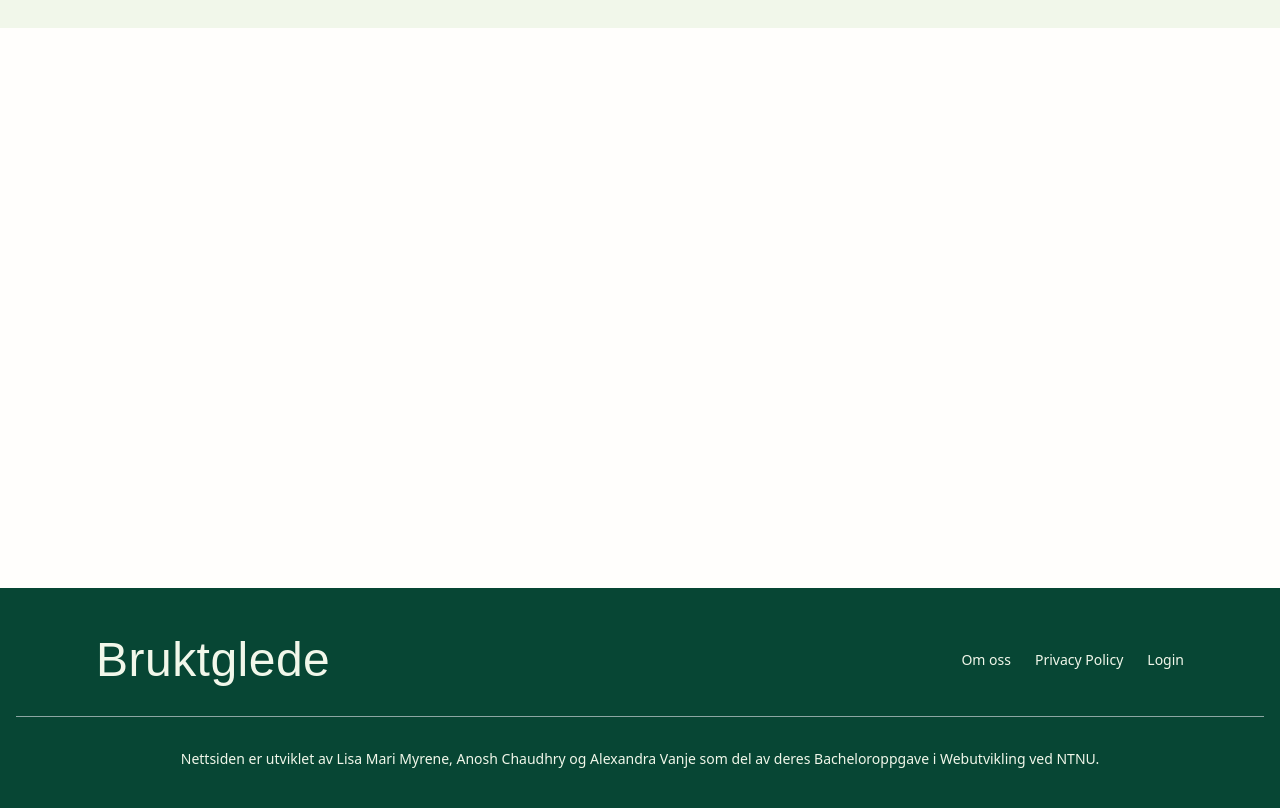
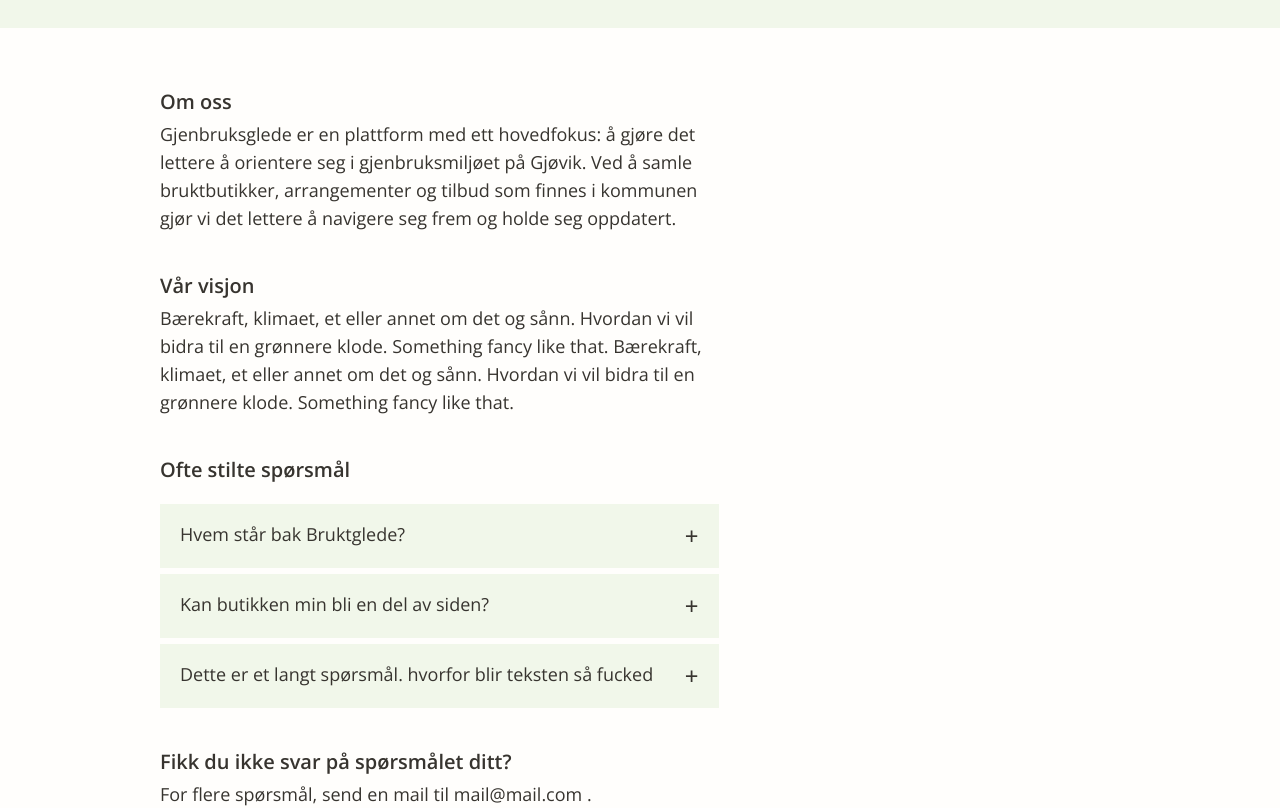
Before and after one commit to BWU-Project-2024/bruktglede, a Next.js app: page /omoss in a window 1280 px wide. Shown: the part 280-1088 px from the top of the page. Built offline with nearby package versions, Linux system fonts and the light colour scheme; no server answers; a web font is replaced by a local one.

Commit message:
om oss + diverse

```diff
--- /dev/null
+++ b/components/Accordion.jsx
@@ -0,0 +1,21 @@
+"use client";
+
+import { useState } from "react";
+
+
+export const Accordion = ({question, answer}) => {
+    const [accordionOpen, setAccordionOpen] = useState(false);
+    return (
+        <div className="mt-1.5">
+            <div className="bg-ivory-default py-1 my-1">
+                <button onClick={() => setAccordionOpen(!accordionOpen)} className="flex justify-between w-full py-2 px-2 md:py-3 md:px-5">
+                    <h3 className={`text-base md:text-lg font-opensans text-left ${accordionOpen ? 'font-semibold' : ''}`}>{question}</h3>
+                    {accordionOpen ?  <span className="text-2xl">-</span> :  <span className="text-2xl">+</span> }
+                </button>
+                <div className={`grid overflow-hidden transition-all duration-300 ease-in-out ${accordionOpen ? 'grid-rows-[1fr] opacity-100' : 'grid-rows-[0fr] opacity-0'}`}>
+                    <div className="overflow-hidden"><p className="pt-5 pl-2 pb-4 text-sm md:text-base lg:text-lg md:px-5">{answer}</p></div>
+                </div>
+            </div>
+        </div>
+    );
+}
--- a/components/Header.jsx
+++ b/components/Header.jsx
@@ -2,7 +2,7 @@ export const Header = ({ title, description }) => {
     return (
         <header className="bg-ivory-default h-40 mb-5 overflow-hidden lg:h-60">
             <h1 className="font-jomhuria text-forestgreen-default text-5xl pt-5 p-2 px-6 md:text-6xl md:px-20 lg:px-40 lg:pt-20 lg:text-7xl">{title}</h1>
-            <p className=" p-2 px-6 text-base overflow-hidden md:text-lg md:px-20 lg:px-40">{description}</p>
+            <p className=" p-2 px-6 text-base overflow-hidden md:text-lg md:px-20 lg:px-40 lg:max-w-readable">{description}</p>
         </header>
     );
 };
--- a/components/StoreTag.jsx
+++ b/components/StoreTag.jsx
@@ -1,5 +1,5 @@
-export const StoreTag = ({ title }) => {
+export const StoreTag = ({ children }) => {
     return (
-        <span role="tag" aria-label="Store Name" className="bg-peach-default p-1 px-4 rounded-2xl mx-1 text-xs md:text-base lg:px-5 lg:p-1.5">{title}</span>
+        <span role="tag" aria-label="Store Name" className="bg-peach-default p-1 px-4 rounded-2xl mx-0 text-xs md:text-base lg:px-4 lg:p-1">{children}</span>
     )
-}
+};
--- a/components/pages/HomePage.jsx
+++ b/components/pages/HomePage.jsx
@@ -4,7 +4,6 @@ import { CategoryTag } from "../CategoryTag";
 import { Footer } from "../Footer";
 import { LandingHeader } from "../LandingHeader";
 import { EventCard } from "../EventCard";
-import { LandingHeader } from "../LandingHeader"
 import { Button } from "../Button"
 
 export const HomePage = () => {
@@ -19,7 +18,7 @@ export const HomePage = () => {
                     description="De siste månedene har vi jobbet med å gjøre butikken fin. Dette har vært..."
                 />
             </main>
-            <Footer />
+
             <main className="flex-1">
                 <Button title="Se alle arrangementer" link="/" />
             </main>
--- a/components/pages/HoydepunktPage.jsx
+++ b/components/pages/HoydepunktPage.jsx
@@ -3,7 +3,7 @@ import { Header } from "../Header"
 export const HoydepunktPage = () => {
     return (
         <div className="flex flex-col min-h-screen">
-            <Header title="Ukens høydepunkt" description="Hver uke plukker butikkene ut hvert sitt spesielle produkt som ukens høydepunkt. Her finner du en oversikt over disse unike produktene" />
+            <Header title="Ukens høydepunkt" description="Her finner du en oversikt over unike produkter butikkene plukker ut hver uke." />
             <main className="flex-1">
 
             </main>
--- a/components/pages/OmOssPage.jsx
+++ b/components/pages/OmOssPage.jsx
@@ -1,10 +1,41 @@
 import { Header } from "../Header"
+import { Accordion } from "../Accordion"
 
 export const OmOssPage = () => {
     return (
         <div className="flex flex-col min-h-screen">
             <Header title="Om Bruktglede" description="Hva er Bruktglede? Her finner du informasjon om hvem vi er og vår visjon. " />
-            <main className="flex-1">
+            <main className="flex-1  lg:-mt-10 p-2 px-6 md:w-4/5 lg:w-3/4 max-w-readable md:px-20 lg:px-40 lg:pt-20">
+
+                <div className="mb-10">
+<h2 className="text-lg lg:text-xl font-semibold font-opensans mb-1">Om oss</h2>
+<p className="text-base font-opensans lg:text-lg">Gjenbruksglede er en plattform med ett hovedfokus: å gjøre det lettere å orientere seg i gjenbruksmiljøet på Gjøvik. Ved å samle bruktbutikker, arrangementer og tilbud som finnes i kommunen gjør vi det lettere å navigere seg frem og holde seg oppdatert.</p>
+</div>
+
+<div className="mb-10">
+<h2 className="text-lg lg:text-xl font-semibold font-opensans mb-1">Vår visjon</h2>
+<p className="text-base lg:text-lg font-opensans">Bærekraft, klimaet, et eller annet om det og sånn. Hvordan vi vil bidra til en grønnere klode. Something fancy like that. Bærekraft, klimaet, et eller annet om det og sånn. Hvordan vi vil bidra til en grønnere klode. Something fancy like that.</p>
+</div>
+
+
+<div className="lg:mb-5">
+<h2 className="text-lg lg:text-xl font-semibold font-opensans mb-1">Ofte stilte spørsmål</h2>
+</div>
+
+<div className=" w-full mb-10">
+<Accordion question="Hvem står bak Bruktglede?" answer="Bruktglede ble utviklet som del av en Bacheloroppgave i Webutvikling av studentene Lisa Mari Myrene, Anosh Chaudhry og Alexandra Vanje. Nettsiden ble skapt med Gjøvik Kommune som oppdragsgiver." />
+
+<Accordion question="Kan butikken min bli en del av siden?" answer="Bruktglede ble utviklet som del av en Bacheloroppgave i Webutvikling av studentene Lisa Mari Myrene, Anosh Chaudhry og Alexandra Vanje. Nettsiden ble skapt med Gjøvik Kommune som oppdragsgiver." />
+
+<Accordion question="Dette er et langt spørsmål. hvorfor blir teksten så fucked" answer="Bruktglede ble utviklet som del av en Bacheloroppgave i Webutvikling av studentene Lisa Mari Myrene, Anosh Chaudhry og Alexandra Vanje. Nettsiden ble skapt med Gjøvik Kommune som oppdragsgiver." />
+
+</div>
+
+<div className="mb-10 lg:mb-40 lg:pt-0">
+<h2 className="text-lg lg:text-xl font-semibold font-opensans mb-1">Fikk du ikke svar på spørsmålet ditt?</h2>
+<p className="text-base lg:text-lg font-opensans">For flere spørsmål, send en mail til mail@mail.com .</p>
+</div>
+
 
             </main>
         </div>
--- a/tailwind.config.js
+++ b/tailwind.config.js
@@ -9,6 +9,9 @@ module.exports = {
     ],
     theme: {
         extend: {
+            maxWidth: {
+                'readable': '96ch',
+              },
             colors: {
                 background: "#FEFFFC",
                 text: "37342F",
```
Also changed, not shown: 1 other file (tests, documents, lock files or other folders).
